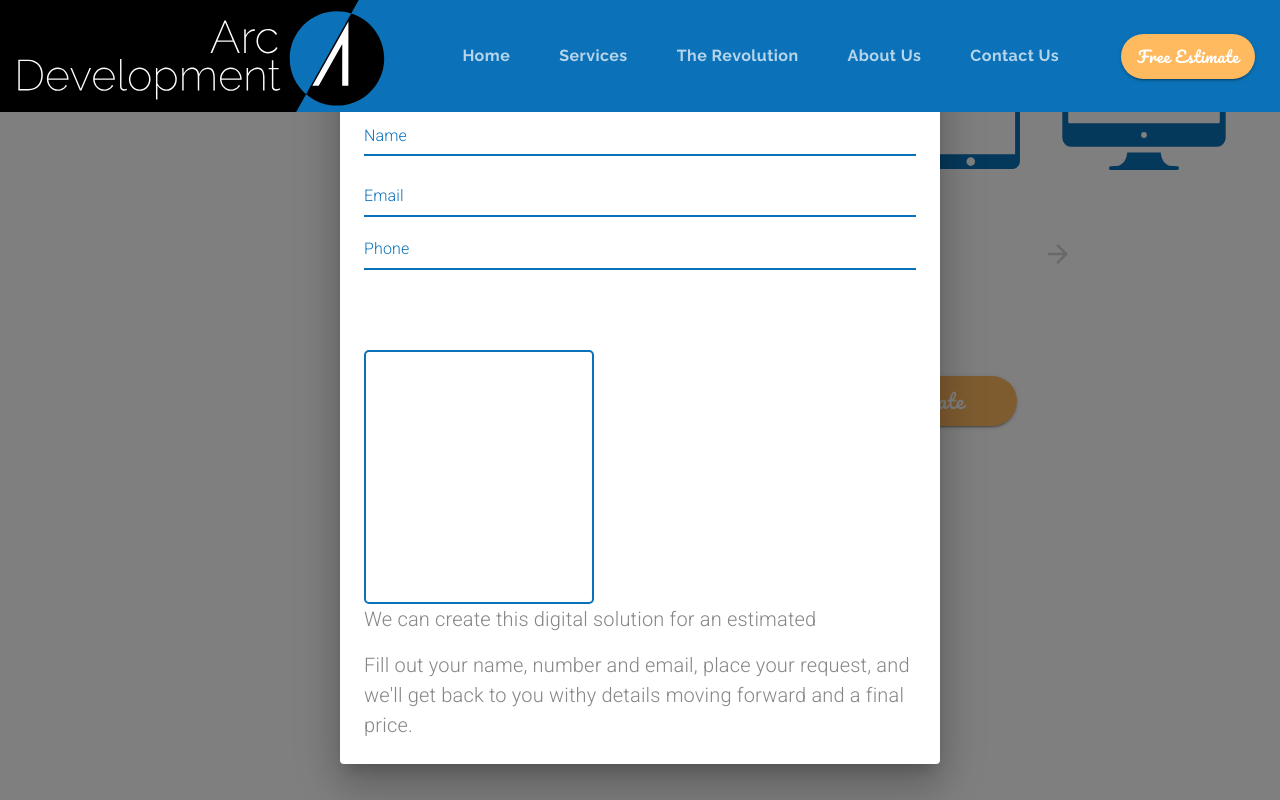
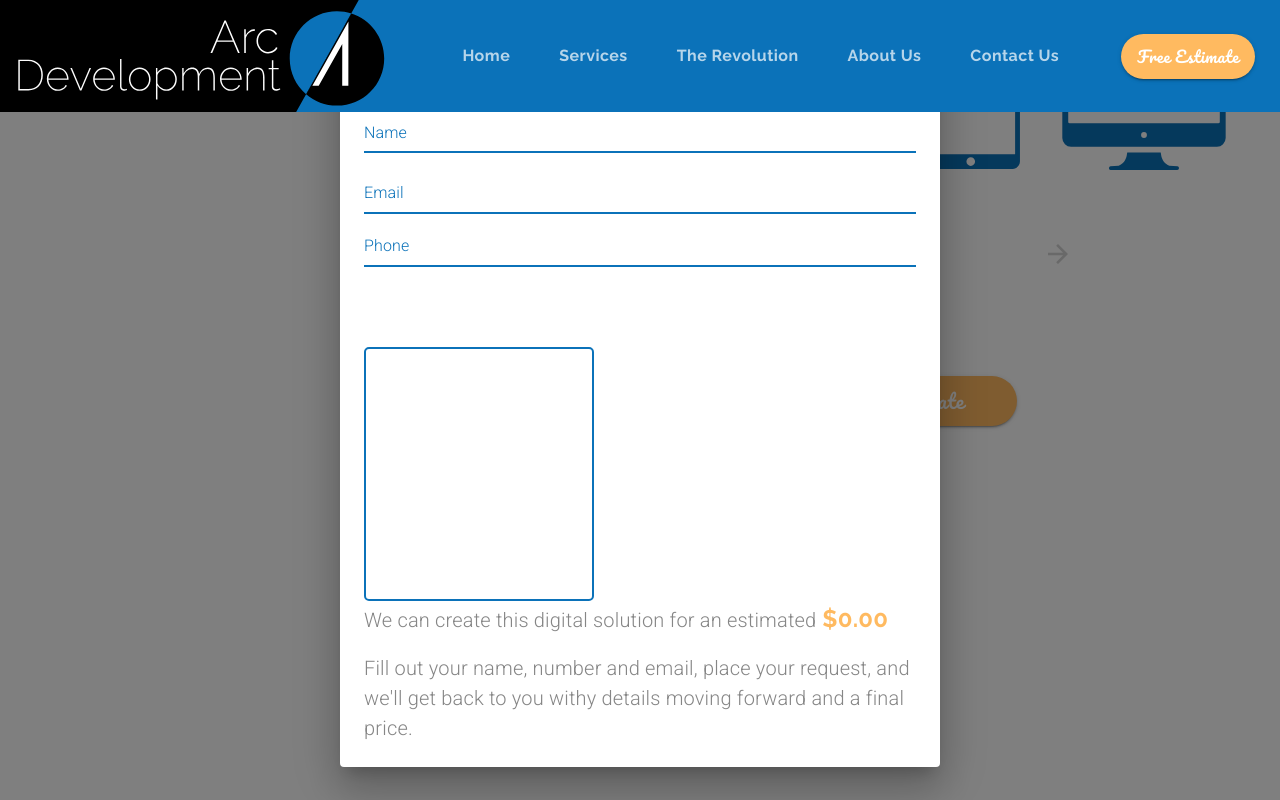
Before and after one commit to jeromeski/aceevolution, a React (Create React App) app: page /estimate in a window 1280 px wide. Both pictures are taken after a click on the button "Get Estimate". Shown: the part 413-1213 px from the top of the page. Built offline with nearby package versions, Linux system fonts and the light colour scheme.

Commit message:
Calculate Estimate Cost

```diff
--- a/src/components/Estimate.js
+++ b/src/components/Estimate.js
@@ -63,6 +63,12 @@
     border: `2px solid ${theme.palette.common.blue}`,
     marginTop: '5em',
     borderRadius: 5
+  },
+  specialText: {
+    fontFamily: 'Raleway',
+    fontWeight: 700,
+    fontSize: '1.5rem',
+    color: theme.palette.common.orange
   }
 }));
 
@@ -334,6 +340,7 @@
 
   const [questions, setQuestions] = useState(defaultQuestions);
   const [dialogOpen, setDialogOpen] = useState(false);
+  const [total, setTotal] = useState(0)
 
   const defaultOptions = {
     loop: true,
@@ -468,6 +475,26 @@
     }
   };
 
+  const getTotal = () => {
+    let cost = 0;
+
+    const selections = questions.map(question =>
+      question.options.filter(option => option.selected)
+    ).filter(question => question.length > 0);
+
+    selections.map(options => options.map(option => cost += option.cost))
+
+
+    if (questions.length > 2) {
+      const userCost = questions.filter(question => question.title === 'How many users do you expect?').map(question => question.options.filter(option => option.selected))[0][0].cost;
+
+      cost -= userCost;
+      cost *= userCost;
+    }
+    setTotal(cost)
+    console.log(cost)
+  };
+
   return (
     <Grid container direction='row'>
       <Grid item container direction='column' lg wrap='nowrap'>
@@ -592,7 +619,10 @@
             <Button
               variant='contained'
               className={classes.estimateButton}
-              onClick={() => setDialogOpen(true)}>
+              onClick={() => {
+                setDialogOpen(true);
+                getTotal();
+              }}>
               Get Estimate
             </Button>
           </Grid>
@@ -653,8 +683,14 @@
                 />
               </Grid>
               <Grid item>
-                <Typography variant='body1' paragraph>We can create this digital solution for an estimated </Typography>
-                <Typography variant='body1' paragraph>Fill out your name, number and email, place your request, and we'll get back to you withy details moving forward and a final price. </Typography>
+                <Typography variant='body1' paragraph>
+                  We can create this digital solution for an estimated<span className={classes.specialText}>&nbsp;${total.toFixed(2)}</span>
+                </Typography>
+                <Typography variant='body1' paragraph>
+                  Fill out your name, number and email, place your request, and
+                  we'll get back to you withy details moving forward and a final
+                  price.{' '}
+                </Typography>
               </Grid>
             </Grid>
           </DialogContent>
```
